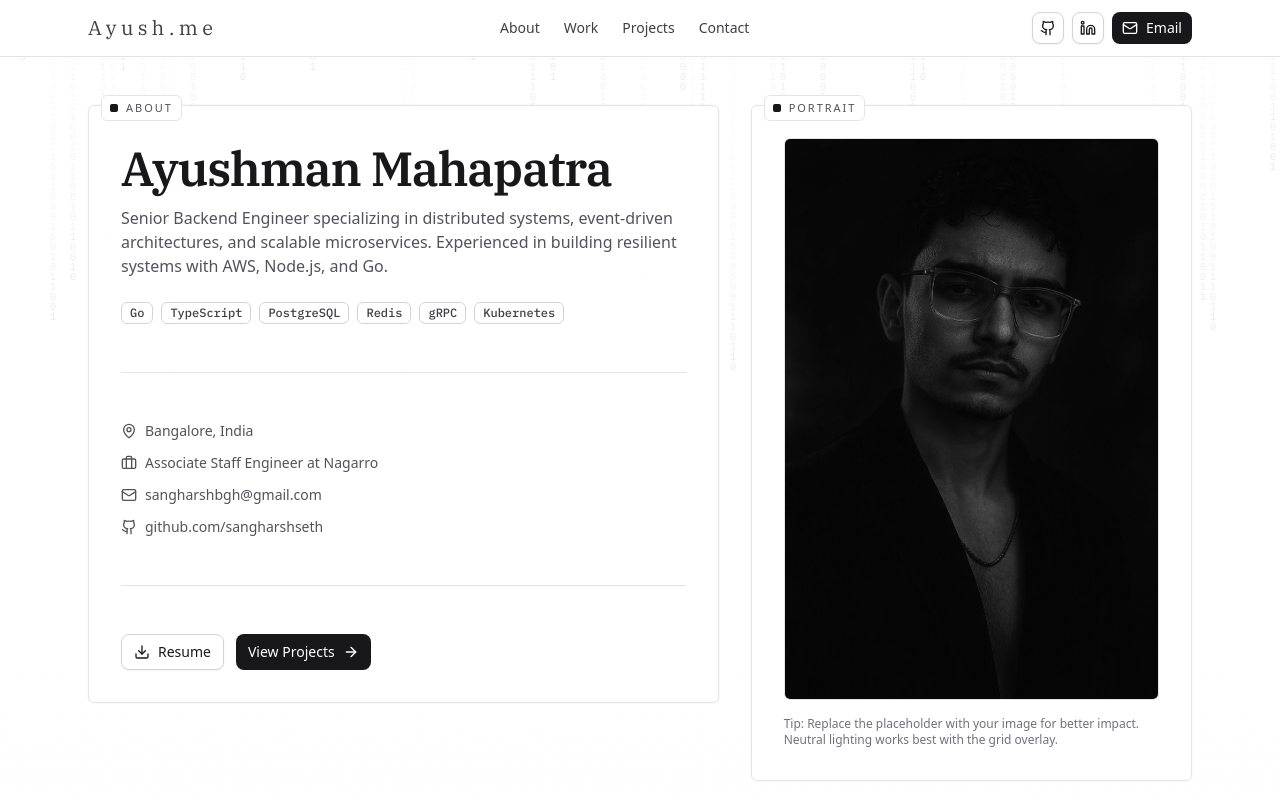
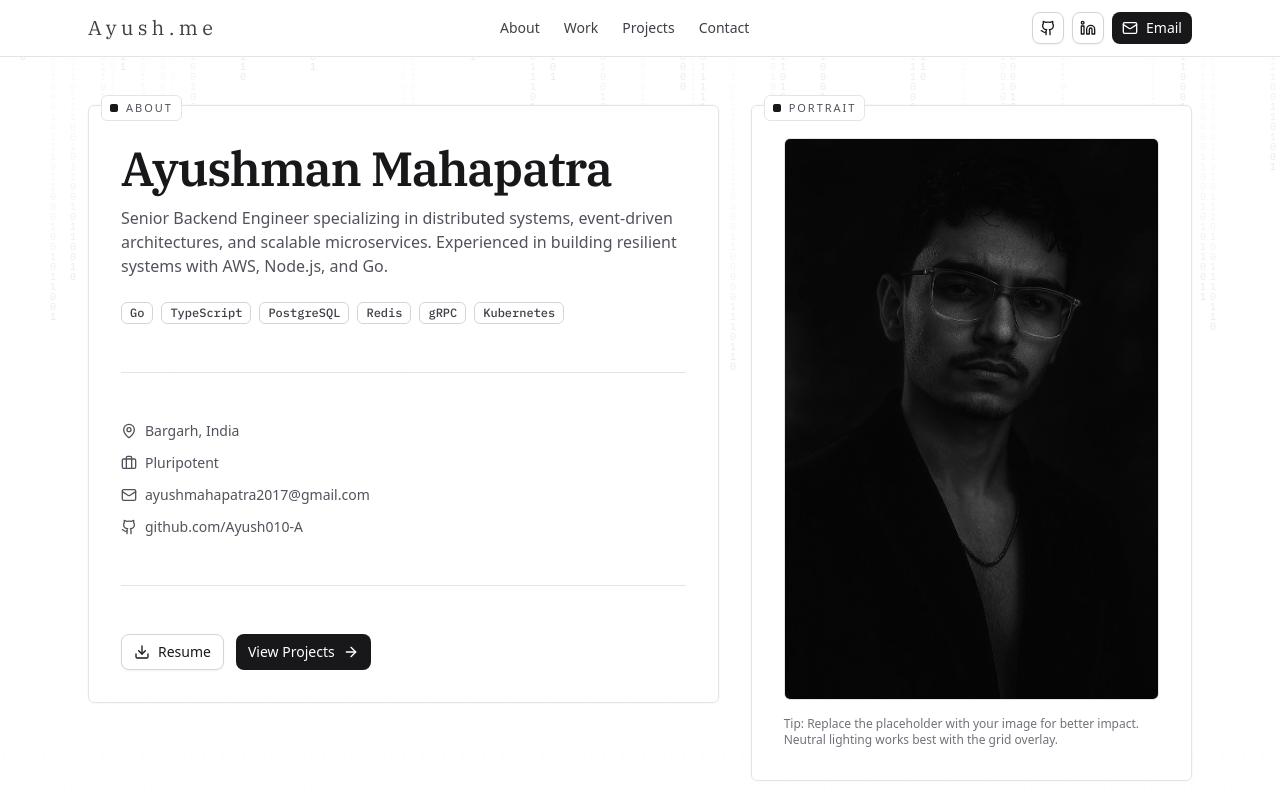
Before and after one commit to Ayush010-A/ayush-personal-website, a Next.js app: page / in a window 1280 px wide. Shown: the top 798 px of the page. Built offline with nearby package versions, Linux system fonts and the light colour scheme.

Commit message:
Update page.tsx

```diff
--- a/app/page.tsx
+++ b/app/page.tsx
@@ -152,7 +152,7 @@ export default function Page() {
                                     <Linkedin className="h-4 w-4" />
                                 </Button>
                             </Link>
-                            <Link aria-label="Email" href="mailto:sangharshbgh@gmail.com">
+                            <Link aria-label="Email" href="mailto:ayushmahapatra2017@gmail.com">
                                 <Button size="sm" className="gap-2 bg-zinc-900 text-white transition-colors hover:bg-black">
                                     <Mail className="h-4 w-4" />
                                     Email
@@ -202,22 +202,22 @@ export default function Page() {
                                 <div className="space-y-3">
                                     <div className="flex items-center gap-2 text-sm text-zinc-600">
                                         <MapPin className="h-4 w-4" />
-                                        <span>Bangalore, India</span>
+                                        <span>Bargarh, India</span>
                                     </div>
                                     <div className="flex items-center gap-2 text-sm text-zinc-600">
                                         <Briefcase className="h-4 w-4" />
-                                        <span>Associate Staff Engineer at Nagarro</span>
+                                        <span>Pluripotent</span>
                                     </div>
                                     <div className="flex items-center gap-2 text-sm text-zinc-600">
                                         <Mail className="h-4 w-4" />
                                         <Link className="hover:text-zinc-900 transition-colors" href="mailto:sangharshbgh@gmail.com">
-                                            sangharshbgh@gmail.com
+                                            ayushmahapatra2017@gmail.com
                                         </Link>
                                     </div>
                                     <div className="flex items-center gap-2 text-sm text-zinc-600">
                                         <GithubIcon className="h-4 w-4" />
-                                        <Link className="hover:text-zinc-900 transition-colors" href="https://github.com/sangharshseth">
-                                            github.com/sangharshseth
+                                        <Link className="hover:text-zinc-900 transition-colors" href="https://github.com/Ayush010-A">
+                                            github.com/Ayush010-A
                                         </Link>
                                     </div>
                                 </div>
```
